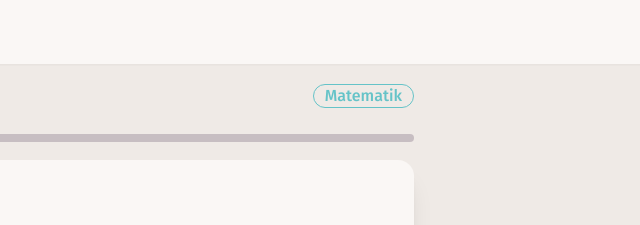
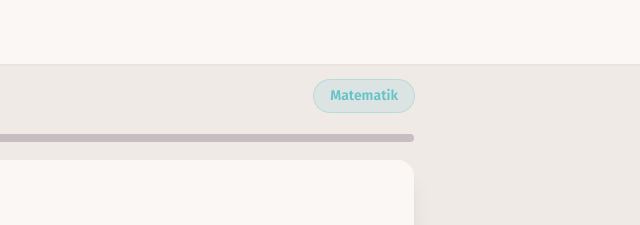
Before and after one commit to inthevidual/plugg, a plain HTML site: page index.html in a window 1280 px wide. Both pictures are taken after a click on the button "Matematik". Shown: the top 225 px of the page, 546-1186 px from the left. Drawn offline with nearby package versions, Linux system fonts and the light colour scheme.

Commit message:
Subject chip: use soft tinted pill with ring for cupcake-friendly look

```diff
--- a/app.js
+++ b/app.js
@@ -104,7 +104,7 @@ function startQuiz(subject) {
   currentIndex = 0;
   sessionResults = [];
   document.getElementById('subjectBadge').textContent = subject === 'math' ? 'Matematik' : 'Svenska';
-  document.getElementById('subjectBadge').className = 'badge badge-lg badge-outline font-medium ' + (subject === 'math' ? 'badge-primary' : 'badge-secondary');
+  document.getElementById('subjectBadge').className = 'inline-flex items-center rounded-full px-4 py-1.5 text-sm font-semibold ring-1 ' + (subject === 'math' ? 'bg-primary/15 text-primary ring-primary/40' : 'bg-secondary/15 text-secondary ring-secondary/40');
   showView('quizView');
   renderQuestion();
 }
--- a/index.html
+++ b/index.html
@@ -65,7 +65,7 @@
 <section id="quizView" class="hidden p-4 max-w-2xl mx-auto fade-in">
   <div class="flex items-center justify-between mb-4">
     <button class="btn btn-ghost btn-sm" onclick="backToMenu()">← Tillbaka till meny</button>
-    <span id="subjectBadge" class="badge badge-lg"></span>
+    <span id="subjectBadge"></span>
   </div>
 
   <div class="flex items-center gap-3 mb-3">
```
